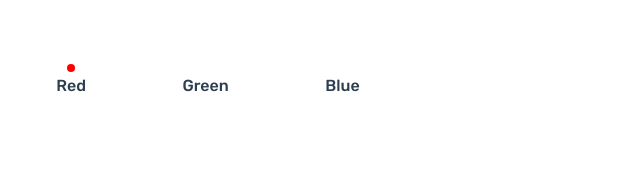
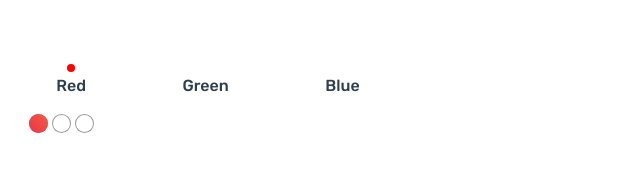
Before and after one commit to lucadalli/kinesin, a Vue app: page / in a window 1280 px wide. Shown: the top 188 px of the page, without its empty margins (0-640 px from the left). Built offline with nearby package versions, Linux system fonts and the light colour scheme.

Commit message:
Revert back to manipulating style and classes using Vue Add CarouselDots demo

```diff
--- a/src/App.vue
+++ b/src/App.vue
@@ -1,33 +1,37 @@
 <template>
   <div id="app">
     <ColorSelectDemo />
+    <CarouselDots />
   </div>
 </template>
 
 <script>
 import ColorSelectDemo from '@/components/demos/ColorSelect.vue'
+import CarouselDots from '@/components/demos/CarouselDots.vue'
 
 export default {
   name: 'app',
   components: {
-    ColorSelectDemo
+    ColorSelectDemo,
+    CarouselDots
   }
 }
 </script>
 
 <style lang="scss">
-@import url('https://fonts.googleapis.com/css?family=Rubik:500');
+@import url("https://fonts.googleapis.com/css?family=Rubik:500");
 
 #app {
-  font-family: 'Rubik', Helvetica, Arial, sans-serif;
+  font-family: "Rubik", Helvetica, Arial, sans-serif;
   -webkit-font-smoothing: antialiased;
   -moz-osx-font-smoothing: grayscale;
-  text-align: center;
   color: #2c3e50;
   margin-top: 60px;
 }
 
-*, *:before, *:after {
+*,
+*:before,
+*:after {
   box-sizing: border-box;
 }
 </style>
--- a/src/components/Kinesin.vue
+++ b/src/components/Kinesin.vue
@@ -1,7 +1,7 @@
 <script>
 import Vue from 'vue'
 
-const bus = new Vue()
+const bus = new Vue() // event bus
 
 const getPosition = el => {
   const rect = el.getBoundingClientRect()
@@ -37,12 +37,23 @@ export default {
   data () {
     return {
       from: null,
-      receivedFrom: this.show
+      receivedFrom: this.show,
+      state: 'idle',
+      style: {}
     }
   },
   computed: {
-    className () {
-      return 'kinesin-' + this.name
+    baseClass () {
+      return `kinesin-${this.name} kinesin`
+    },
+    class () {
+      if (this.state === 'from') {
+        return [this.baseClass, 'kinesin-active kinesin-from']
+      }
+      if (this.state === 'to') {
+        return [this.baseClass, 'kinesin-active kinesin-to']
+      }
+      return this.baseClass
     },
     isReadyToRender () {
       return this.show && this.receivedFrom
@@ -64,24 +75,26 @@ export default {
     },
     enter (el, done) {
       if (this.from) {
-        el.style.transition = 'all 0s ease 0s' // no transition
-        el.style.transform = this.translateRelativeOffset(el)
-        el.className = `${this.className} kinesin-active kinesin-from`
+        this.state = 'from'
+        this.style = {
+          transition: 'all 0s ease 0s', // no transition
+          transform: this.translateRelativeOffset(el)
+        }
         this.$emit('transitionstart')
-        // force document reflow
-        this.$_reflow = document.body.offsetHeight
-        el.style.removeProperty('transition')
-        el.style.removeProperty('transform')
-        el.className = `${this.className} kinesin-active kinesin-to`
+        this.$nextTick(() => { // wait for DOM update
+          this.$_reflow = document.body.offsetHeight // force document reflow
+          this.state = 'to'
+          this.style = {}
           const onTransitionEnd = e => {
             if (e.target === el) {
               el.removeEventListener('transitionend', onTransitionEnd)
-            el.className = ''
+              this.state = 'idle'
               this.$emit('transitionend')
               done()
             }
           }
           el.addEventListener('transitionend', onTransitionEnd)
+        })
       }
     },
     leave (el, done) {
@@ -115,7 +128,10 @@ export default {
       this.isReadyToRender ? [
         h(
           this.tag,
-          {},
+          {
+            class: this.class,
+            style: this.style
+          },
           [
             h(
               this.animateTag,
--- /dev/null
+++ b/src/components/demos/CarouselDots.vue
@@ -0,0 +1,60 @@
+<template>
+  <div class="carousel-dots">
+    <div
+      v-for="n in 3"
+      :key="n"
+      class="dot"
+      @click="currentDot = n"
+    >
+      <kinesin
+        name="carousel-dot"
+        :show="currentDot === n"
+      >
+        <div class="dot-bg" />
+      </kinesin>
+    </div>
+  </div>
+</template>
+
+<script>
+import Kinesin from 'kinesin'
+
+export default {
+  data () {
+    return {
+      currentDot: 1
+    }
+  },
+  components: {
+    Kinesin
+  }
+}
+</script>
+
+<style lang="scss" scoped>
+.carousel-dots {
+  font-size: 1.2rem;
+  margin: 1em;
+
+  .dot {
+    display: inline-block;
+    margin: 0 0.1em;
+    width: 1em;
+    height: 1em;
+    border-radius: 50%;
+    box-shadow: inset 0 0 0 1px rgba(0, 0, 0, 0.4);
+    cursor: pointer;
+  }
+
+  .dot-bg {
+    background: linear-gradient(45deg, #eb3349, #f45c43);
+    height: 100%;
+    width: 100%;
+    border-radius: 50%;
+  }
+
+  .kinesin-carousel-dot {
+    height: 100%;
+  }
+}
+</style>
--- a/src/components/demos/ColorSelectOption.vue
+++ b/src/components/demos/ColorSelectOption.vue
@@ -99,7 +99,7 @@ $dotSize: 0.5em;
   }
 }
 
-.kinesin-color-dot .kinesin-animate {
+.kinesin-color-dot.kinesin-active .kinesin-animate {
   animation: bounce 0.6s;
 }
 </style>
```
Lines whose indentation alone changed are shown as unchanged.
